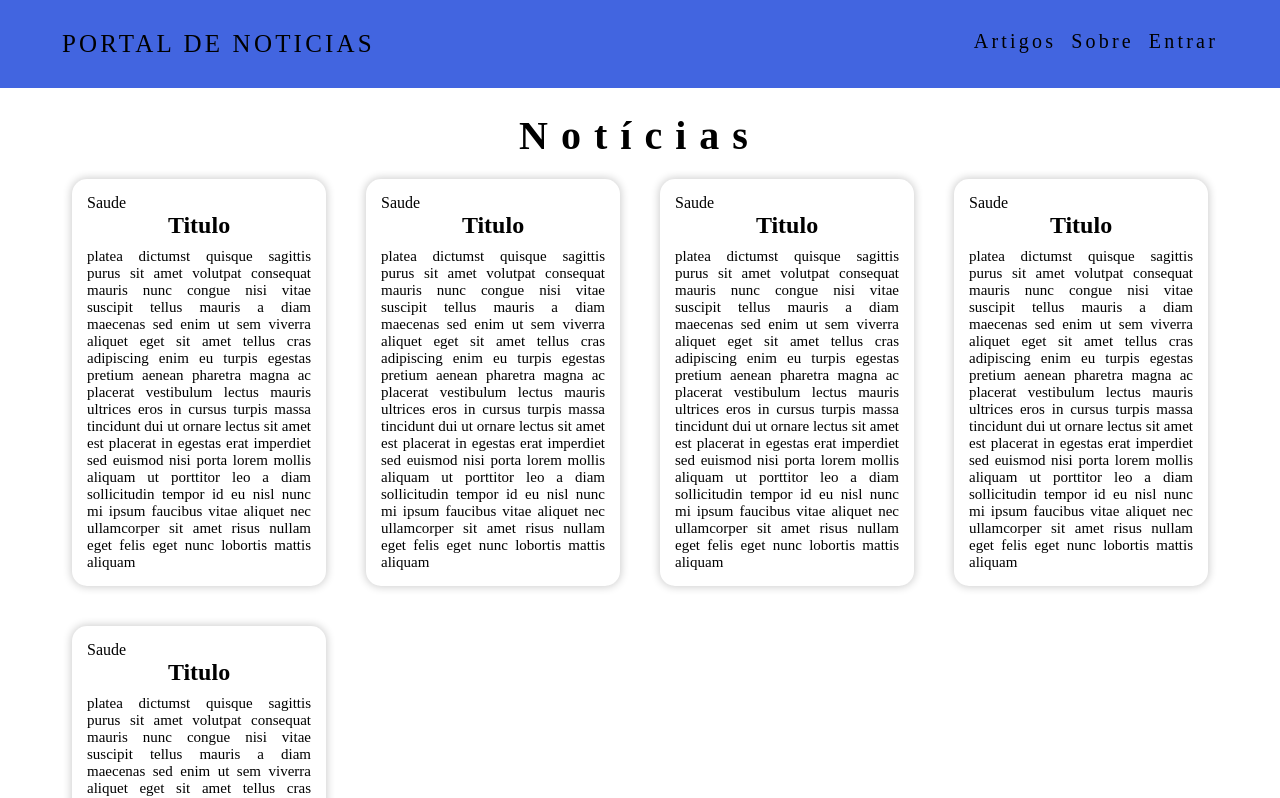
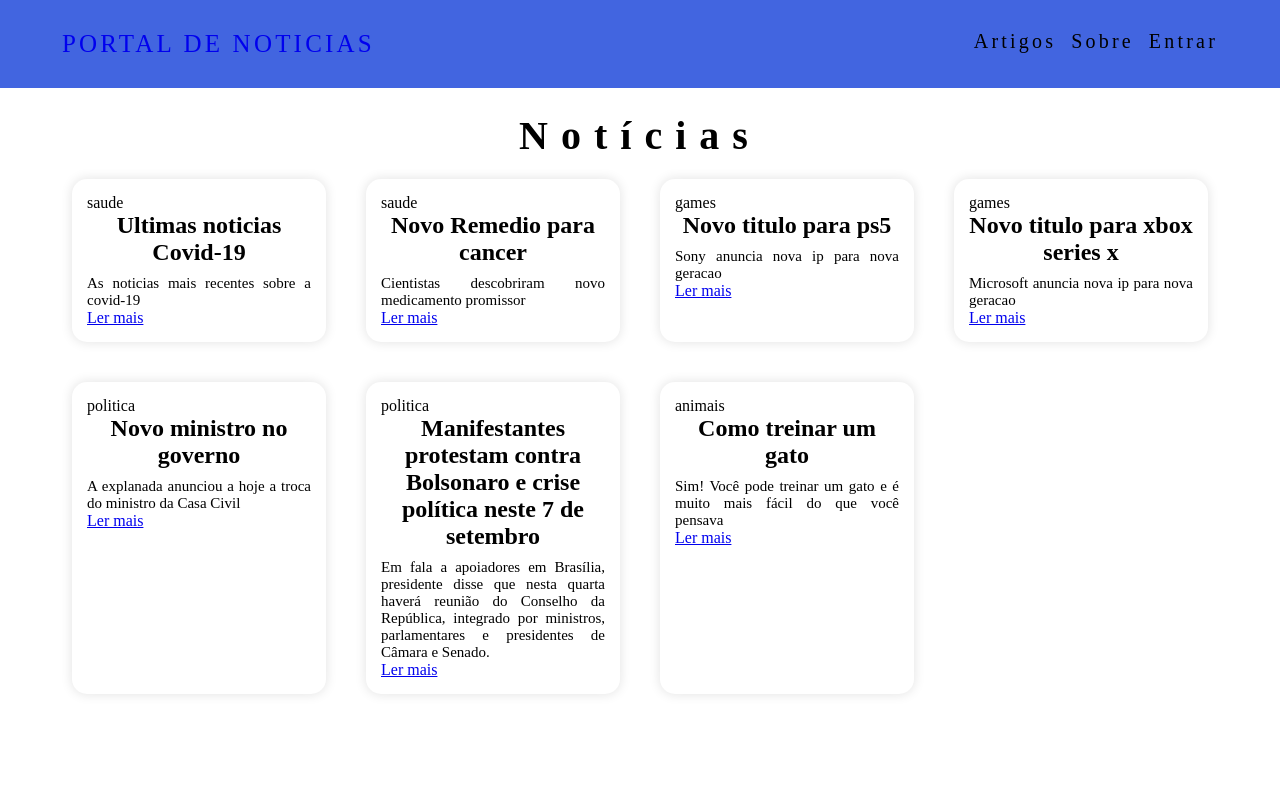
Before and after one commit to JVGS1111/Portal-de-noticias-com-react, a React (Create React App) app in the folder portal-noticias/: page / in a window 1280 px wide. Shown: the top 798 px of the page. Built offline with nearby package versions, Linux system fonts and the light colour scheme; data requests are answered from the project's data file; the HTML template or start-up script is replaced by a standard one; a web font is replaced by a local one.

Commit message:
implementado pagina 404, conexao com banco

```diff
--- /dev/null
+++ b/portal-noticias/db.json
@@ -0,0 +1,71 @@
+{
+    "categorias": [
+        {
+            "id": "saude",
+            "nome": "saude"
+        },
+        {
+            "id": "games",
+            "nome": "games"
+        },
+        {
+            "id": "politica",
+            "nome": "politica"
+        },
+        {
+            "id": "animais",
+            "nome": "animais"
+        }
+    ],
+    "posts": [
+        {
+            "id": 1,
+            "title": "Ultimas noticias Covid-19",
+            "metadescription": "As noticias mais recentes sobre a covid-19",
+            "body": "O Brasil registrou nesta segunda-feira (6) 296 mortes por Covid-19 nas últimas 24 horas, com o total de óbitos chegando a 583.866 desde o início da pandemia. Com isso, a média móvel de mortes nos últimos 7 dias ficou em 603 - a mais baixa desde 7 de dezembro (quando também foram registrados 603 óbitos). Em comparação à média de 14 dias atrás, a variação foi de -17% e aponta tendência de queda. É o 14º dia seguido de recuo nesse comparativo.",
+            "categoria": "saude"
+        },
+        {
+            "id": 2,
+            "title": "Novo Remedio para cancer",
+            "metadescription": "Cientistas descobriram novo medicamento promissor",
+            "body": "Uma nova droga chamada berzosertibe interrompe o crescimento de câncer em humanos, segundo estudo publicado recentemente. O novo medicamento ainda está em fase experimental, mas seus resultados são promissores, especialmente quando aliado com a quimioterapia. Especialistas expressam otimismo cauteloso em relação ao novo tratamento.",
+            "categoria": "saude"
+        },
+        {
+            "id": 3,
+            "title": "Novo titulo para ps5",
+            "metadescription": "Sony anuncia nova ip para nova geracao",
+            "body": "A Sony e a Firewalk Studios, produtora composta por veteranos de Destiny e Apex Legends, anunciaram uma nova IP AAA multiplayer para as plataformas PlayStation. Por enquanto, o título não conta com nome oficial, data e detalhes sobre gameplay. Em publicação no PS Blog, Tony Hsu, chefe da desenvolvedora, revelou a parceria e que a equipe planeja criar “novos mundos e inspirar mais momentos incríveis para os jogadores”.",
+            "categoria": "games"
+        },
+        {
+            "id": 4,
+            "title": "Novo titulo para xbox series x",
+            "metadescription": "Microsoft anuncia nova ip para nova geracao",
+            "body": "A Microsoft e a 343 Studios, produtora composta por veteranos de Destiny e Apex Legends, anunciaram uma nova IP AAA multiplayer para as plataformas PlayStation. Por enquanto, o título não conta com nome oficial, data e detalhes sobre gameplay. Em publicação no PS Blog, Tony Hsu, chefe da desenvolvedora, revelou a parceria e que a equipe planeja criar “novos mundos e inspirar mais momentos incríveis para os jogadores”.",
+            "categoria": "games"
+        },
+        {
+            "id": 5,
+            "title": "Novo ministro no governo",
+            "metadescription": "A explanada anunciou a hoje a troca do ministro da Casa Civil",
+            "body": "O senador Ciro Nogueira (PP-PI) aceitou oficialmente o convite do presidente Jair Bolsonaro e será o novo ministro da Casa Civil. Ciro confirmou a informação após se reunir com Bolsonaro no Palácio do Planalto. O próprio presidente já havia antecipado, na semana passada, que o senador iria para a Casa Civil.",
+            "categoria": "politica"
+        },
+        {
+            "id": 6,
+            "title": "Manifestantes protestam contra Bolsonaro e crise política neste 7 de setembro",
+            "metadescription": "Em fala a apoiadores em Brasília, presidente disse que nesta quarta haverá reunião do Conselho da República, integrado por ministros, parlamentares e presidentes de Câmara e Senado.",
+            "body": "Citado por Jair Bolsonaro durante discurso nesta terça-feira (7), o Conselho da República é um órgão comandado pelo presidente da República que tem, por definição, a prerrogativa de tratar de “intervenção federal, estado de defesa e estado de sítio” e também de “questões relevantes para a estabilidade das instituições democráticas”. Na manhã desta terça (7), em pronunciamento durante ato político a pretexto de comemorar o Dia da Independência, Bolsonaro fez ameaça golpista ao Supremo Tribunal Federal (vídeo abaixo) e afirmou que nesta quarta (8) haverá uma reunião do conselho.",
+            "categoria": "politica"
+        },
+        {
+            "id": 7,
+            "title": "Como treinar um gato",
+            "metadescription": "Sim! Você pode treinar um gato e é muito mais fácil do que você pensava",
+            "body": "Normalmente usado como ferramentas de treinamento para uma ampla variedade de animais, um clicker custará apenas alguns dólares e ajudará você a dar um reforço positivo quando estiver aprendendo a treinar um gato. (Você também pode usar uma caneta comum com um botão de clique - o importante é ter um ruído distinto que possa fazer instantaneamente.) A maior parte do treinamento do gato envolve oferecer a seu gato uma guloseima que ele goste após um clique para marcar o comportamento desejado.",
+            "categoria": "animais"
+        }
+    ]
+}
--- a/portal-noticias/src/App.js
+++ b/portal-noticias/src/App.js
@@ -2,6 +2,7 @@ import React from 'react';
 import Header from './components/Header';
 import { BrowserRouter as Router, Route, Switch } from 'react-router-dom'
 import Home from './paginas/Home';
+import Pagina404 from './paginas/404';
 
 function App() {
   return (
@@ -13,6 +14,9 @@ function App() {
           <Home />
         </Route>
 
+        <Route>
+          <Pagina404 />
+        </Route>
       </Switch>
     </Router>
 
--- a/portal-noticias/src/assets/css/components/ListaDePosts.css
+++ b/portal-noticias/src/assets/css/components/ListaDePosts.css
@@ -13,7 +13,7 @@
     padding: 15px;
     -webkit-font-smoothing: antialiased;
     border-radius: 15px;
-    box-shadow: 0px 0px 8px 1px rgb(0 0 0 / 20%);
+    box-shadow: 0px 0px 11px 1px rgb(0 0 0 / 10%);
 }
 
 p.post-resumo {
--- a/portal-noticias/src/components/Header.css
+++ b/portal-noticias/src/components/Header.css
@@ -14,6 +14,7 @@ header{
     float: left;
     font-weight: 300;
     letter-spacing: 0.2rem;
+    cursor: pointer;
 }
 
 .header-nav{
--- a/portal-noticias/src/components/Header.jsx
+++ b/portal-noticias/src/components/Header.jsx
@@ -6,7 +6,7 @@ function Header() {
     return (
         <header>
             <div className="container">
-                <h2 className="header-logo">PORTAL DE NOTICIAS</h2>
+                <Link to=""><h2 className="header-logo">PORTAL DE NOTICIAS</h2></Link>
                 <nav className="header-nav">
                     <ul className="header-ul">
                         <li className="header-li">Artigos</li>
--- a/portal-noticias/src/components/ListaDePosts.jsx
+++ b/portal-noticias/src/components/ListaDePosts.jsx
@@ -1,41 +1,31 @@
-import React from 'react';
+import React, { useEffect, useState } from 'react';
 import '../assets/css/components/ListaDePosts.css'
-
+import { getDado } from '../connection/api'
+import { Link } from 'react-router-dom'
 
 function ListaDePosts() {
+
+    const [posts, setPosts] = useState([])
+
+    useEffect(() => {
+        getDado('/posts', setPosts)
+    }, [])
+
     return (
         <section className="section-posts">
             <div className="container">
                 <div className="section-posts-wrapper">
-                    <article className="post">
-                        <span className="post-categoria">Saude</span>
-                        <h2 className="post-titulo">Titulo</h2>
-                        <p className="post-resumo">platea dictumst quisque sagittis purus sit amet volutpat consequat mauris nunc congue nisi vitae suscipit tellus mauris a diam maecenas sed enim ut sem viverra aliquet eget sit amet tellus cras adipiscing enim eu turpis egestas pretium aenean pharetra magna ac placerat vestibulum lectus mauris ultrices eros in cursus turpis massa tincidunt dui ut ornare lectus sit amet est placerat in egestas erat imperdiet sed euismod nisi porta lorem mollis aliquam ut porttitor leo a diam sollicitudin tempor id eu nisl nunc mi ipsum faucibus vitae aliquet nec ullamcorper sit amet risus nullam eget felis eget nunc lobortis mattis aliquam</p>
-                    </article>
+                    {
+                        posts.map(post => (
+                            <article className="post">
+                                <span className="post-categoria">{post.categoria}</span>
+                                <h2 className="post-titulo">{post.title}</h2>
+                                <p className="post-resumo">{post.metadescription}</p>
+                                <Link to={`/posts/${post.i}`} ><span className="post-botao">Ler mais</span></Link>
+                            </article>
+                        ))
+                    }
 
-                    <article className="post">
-                        <span className="post-categoria">Saude</span>
-                        <h2 className="post-titulo">Titulo</h2>
-                        <p className="post-resumo">platea dictumst quisque sagittis purus sit amet volutpat consequat mauris nunc congue nisi vitae suscipit tellus mauris a diam maecenas sed enim ut sem viverra aliquet eget sit amet tellus cras adipiscing enim eu turpis egestas pretium aenean pharetra magna ac placerat vestibulum lectus mauris ultrices eros in cursus turpis massa tincidunt dui ut ornare lectus sit amet est placerat in egestas erat imperdiet sed euismod nisi porta lorem mollis aliquam ut porttitor leo a diam sollicitudin tempor id eu nisl nunc mi ipsum faucibus vitae aliquet nec ullamcorper sit amet risus nullam eget felis eget nunc lobortis mattis aliquam</p>
-                    </article>
-
-                    <article className="post">
-                        <span className="post-categoria">Saude</span>
-                        <h2 className="post-titulo">Titulo</h2>
-                        <p className="post-resumo">platea dictumst quisque sagittis purus sit amet volutpat consequat mauris nunc congue nisi vitae suscipit tellus mauris a diam maecenas sed enim ut sem viverra aliquet eget sit amet tellus cras adipiscing enim eu turpis egestas pretium aenean pharetra magna ac placerat vestibulum lectus mauris ultrices eros in cursus turpis massa tincidunt dui ut ornare lectus sit amet est placerat in egestas erat imperdiet sed euismod nisi porta lorem mollis aliquam ut porttitor leo a diam sollicitudin tempor id eu nisl nunc mi ipsum faucibus vitae aliquet nec ullamcorper sit amet risus nullam eget felis eget nunc lobortis mattis aliquam</p>
-                    </article>
-
-                    <article className="post">
-                        <span className="post-categoria">Saude</span>
-                        <h2 className="post-titulo">Titulo</h2>
-                        <p className="post-resumo">platea dictumst quisque sagittis purus sit amet volutpat consequat mauris nunc congue nisi vitae suscipit tellus mauris a diam maecenas sed enim ut sem viverra aliquet eget sit amet tellus cras adipiscing enim eu turpis egestas pretium aenean pharetra magna ac placerat vestibulum lectus mauris ultrices eros in cursus turpis massa tincidunt dui ut ornare lectus sit amet est placerat in egestas erat imperdiet sed euismod nisi porta lorem mollis aliquam ut porttitor leo a diam sollicitudin tempor id eu nisl nunc mi ipsum faucibus vitae aliquet nec ullamcorper sit amet risus nullam eget felis eget nunc lobortis mattis aliquam</p>
-                    </article>
-
-                    <article className="post">
-                        <span className="post-categoria">Saude</span>
-                        <h2 className="post-titulo">Titulo</h2>
-                        <p className="post-resumo">platea dictumst quisque sagittis purus sit amet volutpat consequat mauris nunc congue nisi vitae suscipit tellus mauris a diam maecenas sed enim ut sem viverra aliquet eget sit amet tellus cras adipiscing enim eu turpis egestas pretium aenean pharetra magna ac placerat vestibulum lectus mauris ultrices eros in cursus turpis massa tincidunt dui ut ornare lectus sit amet est placerat in egestas erat imperdiet sed euismod nisi porta lorem mollis aliquam ut porttitor leo a diam sollicitudin tempor id eu nisl nunc mi ipsum faucibus vitae aliquet nec ullamcorper sit amet risus nullam eget felis eget nunc lobortis mattis aliquam</p>
-                    </article>
                 </div>
             </div>
         </section>
--- /dev/null
+++ b/portal-noticias/src/connection/api.js
@@ -0,0 +1,11 @@
+import axios from 'axios'
+
+export const api = axios.create({
+    baseURL: 'http://localhost:5000'
+})
+
+export const getDado = async (url, setDado) => {
+    const res = await api.get(url)
+
+    setDado(res.data)
+}
```
Also changed, not shown: portal-noticias/src/assets/css/paginas/404.css (added, +14 -0 lines), portal-noticias/src/paginas/404.jsx (added, +13 -0 lines), 1 other file (tests, documents, lock files or other folders).
